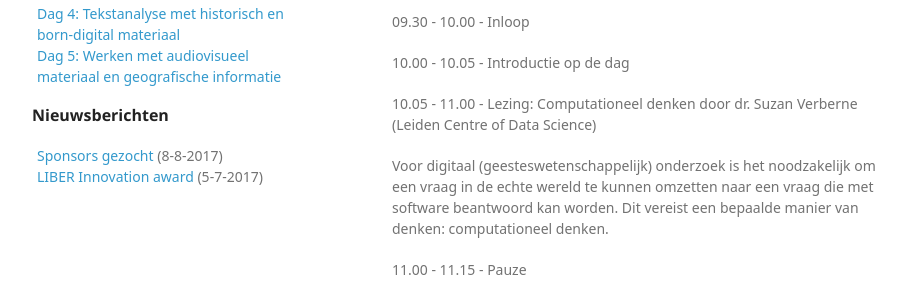
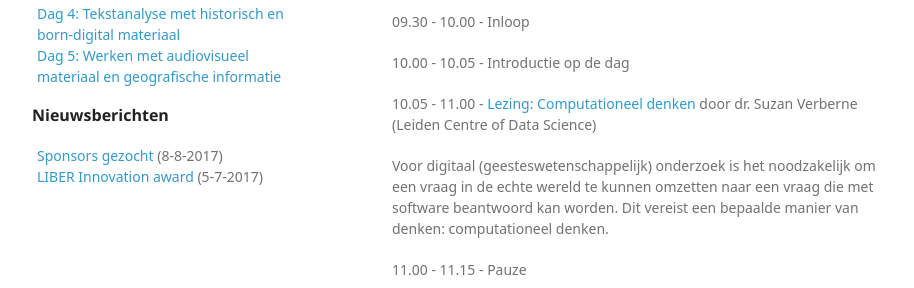
Before and after one commit to DHClinics/dhclinics.github.io, a Jekyll site: the page built from _dag/2017-dag2.md, in a window 1280 px wide and 900 px high. Shown: the part 350-638 px from the top of the window, without its empty margins (178-1092 px from the left). Built offline with Jekyll 4.4.1, drawn with Linux system fonts in a browser that asks for light colours; some web fonts are replaced; a script that is not in the unit is left out; part of the change alters nothing that is shown.

```diff
--- a/_dag/2017-dag2.md
+++ b/_dag/2017-dag2.md
@@ -19,7 +19,7 @@ Tijdens dag 2 van de DH Clinics besteden we aandacht aan computationeel denken e
 
 10.00 - 10.05 - Introductie op de dag
 
-10.05 - 11.00 - Lezing: Computationeel denken door dr. Suzan Verberne (Leiden Centre of Data Science)
+10.05 - 11.00 - [Lezing: Computationeel denken](https://www.slideshare.net/suzanv/computationeel-denken) door dr. Suzan Verberne (Leiden Centre of Data Science)
 
 Voor digitaal (geesteswetenschappelijk) onderzoek is het noodzakelijk om een vraag in de echte wereld te kunnen omzetten naar een vraag die met software beantwoord kan worden. Dit vereist een bepaalde manier van denken: computationeel denken.
 
```
